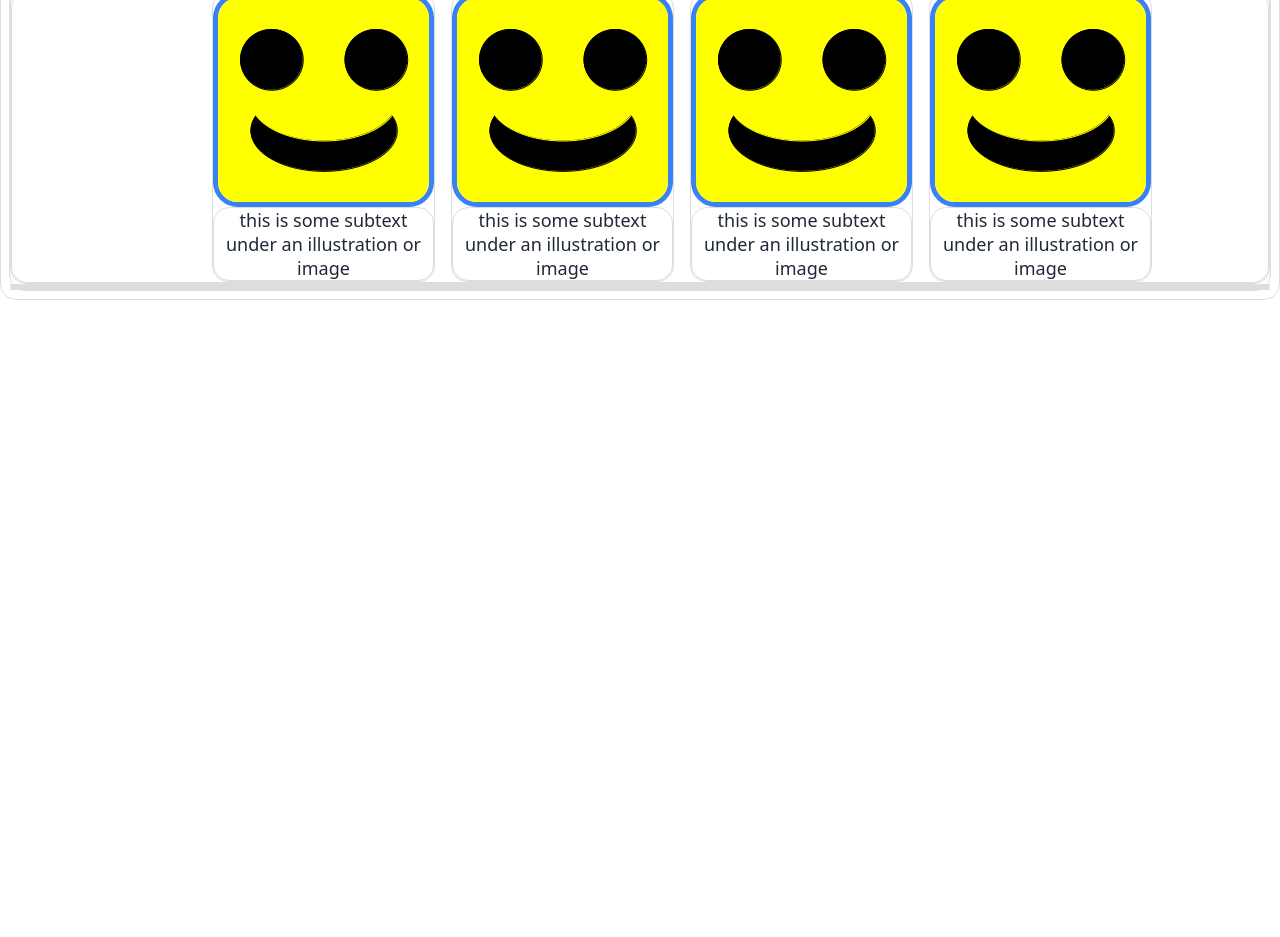
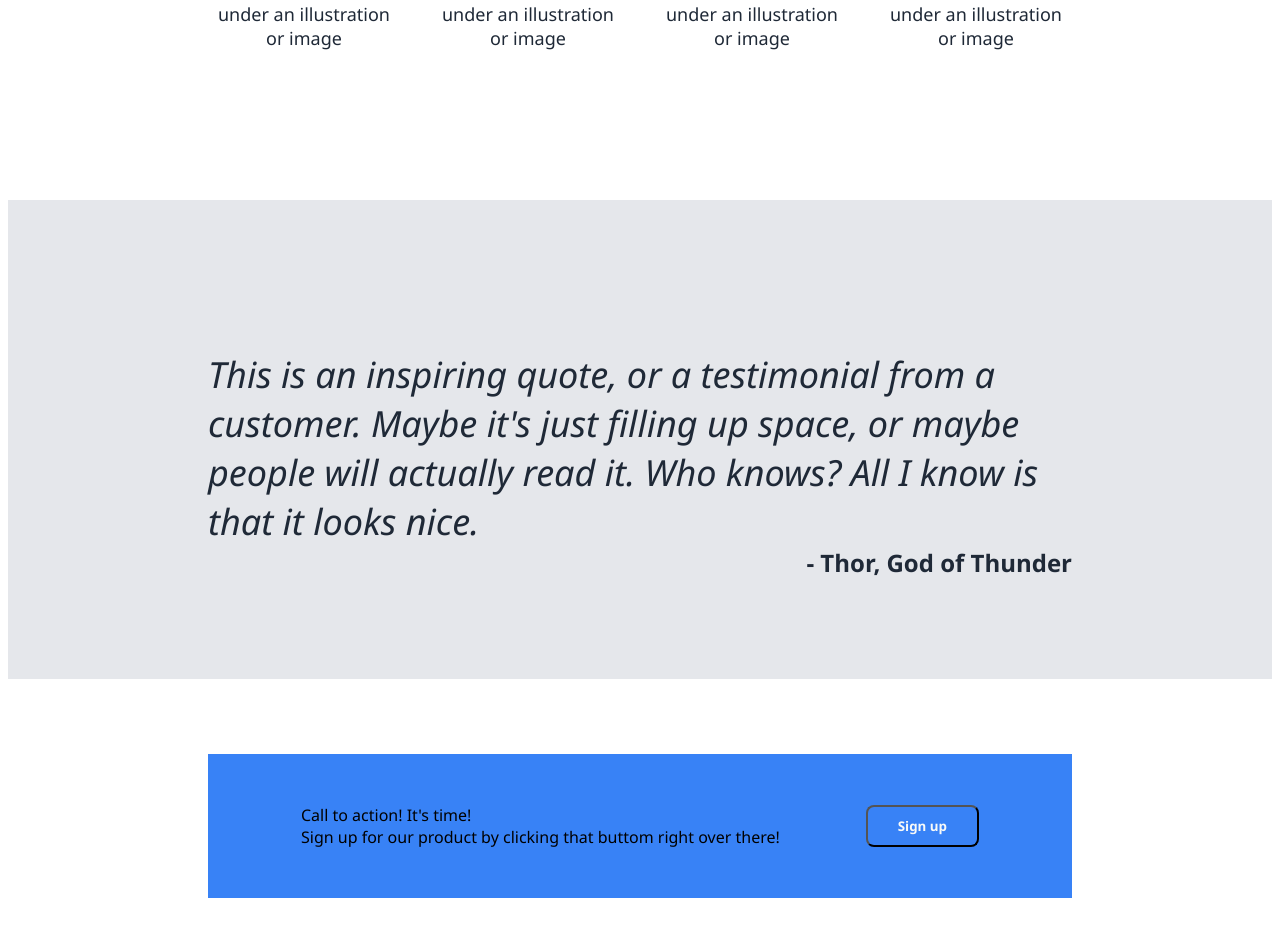
Before and after one commit to KL-dev-creator/Landing_Page, a plain HTML site: page index.html in a window 1280 px wide. Shown: the part 925-1862 px from the top of the page. Before the commit the page ends 1225 px from the top, so only its background shows below. Drawn offline with Linux system fonts and the light colour scheme.

Commit message:
Completed quote section and am working on the call to action section

```diff
--- a/index.html
+++ b/index.html
@@ -19,6 +19,7 @@
     </div>
 
     <div class="herotext">
+        <div class="herocontent">
             <div class="heroleft">
                 <div class="heroheader">
                     This website is awesome
@@ -34,9 +35,7 @@
                 <img src="./placeholder.png" alt="Image to be used as placeholder for this section">
             </div>
         </div>
-
-
-
+    </div>
 
     <div class="information">
         <div class="informationheader">
@@ -60,14 +59,37 @@
                 <div class="infotext">this is some subtext under an illustration or image</div>
             </div>
         </div>
+    </div>
 
+
+    <div class="quote">
+        <div class="quotetext">
+            This is an inspiring quote, or a testimonial from a customer. Maybe it's just filling up space, or maybe people will actually read it. Who knows? All I know is that it looks nice.
         </div>
-    <div class="quote">
+        <div class="quoteauthor">
+            - Thor, God of Thunder
+        </div>
+    </div>
 
+
+    <div class="action">
+        <div class="actiontext">
+            <div class="actionheading">
+                Call to action! It's time!
             </div>
-    <div class="action">
+            <div class="actioncontent">
+                Sign up for our product by clicking that buttom right over there!
+            </div>
+        </div>
+        <div class="buttons">
+            <button id="signupaction">Sign up</button>
+        </div>
+    </div>
 
-    </div>
+
+
+
+
     <div class="footer">
 
     </div>
--- a/style.css
+++ b/style.css
@@ -3,15 +3,15 @@
 } */
 
 *   {
-    font-family: system-ui, -apple-system, BlinkMacSystemFont, 'Segoe UI', Roboto, Oxygen, Ubuntu, Cantarell, 'Open Sans', 'Helvetica Neue', sans-serif;
+    font-family: 'Segoe UI', Roboto, Oxygen, Ubuntu, Cantarell, 'Open Sans', 'Helvetica Neue', sans-serif;
 }
 
 /* Just want to see the borders temporarily */
 
-* {
+/* * {
     border: 1px solid #ddd;
     border-radius: 16px;
-}
+} */
 
 
 body {
@@ -64,34 +64,49 @@ a {
     gap: 20px;
 }
 
+.herocontent    {
+    display: flex;
+    flex-direction: row;
+    gap: 20px;
+}
+
+
 .heroleft   {
     display: flex;
+    flex: 1 2 auto;
     flex-direction: column;
-    gap: 16px;
+    justify-content: stretch;
 }
 
 .heroheader {
     display: flex;
+    flex-wrap: wrap;
     font-size: 48px;
     font-weight: bolder;
     color: #f9faf8;
+    padding: 5px 5px;
 }
 
 .herosubtext {
     display: flex;
+    flex-wrap: wrap;
     font-size: 18px;
     color: #E5E7EB;
+    padding: 5px 5px;
 }
 
 #heroimage img {
     display: flex;
+    flex: 2 1 auto;
+    width: 100%;
     height: auto;
-    width: auto;
-    min-height: 250px;
-    min-width: 500px;
 }
 
 button.signup    {
+    border-color: #3882F6;
+}
+
+button  {
     display: flex;
     cursor: pointer;
     padding: 10px 30px;
@@ -100,12 +115,14 @@ button.signup    {
     color: #f9faf8;
     font-weight: bold;
 }
+
  /* The following relate to the main information section */
 
 .information    {
     display: flex;
     flex-direction: column;
     padding-top: 50px;
+    padding-bottom: 150px;
 }
 
 .informationheader {
@@ -120,17 +137,19 @@ button.signup    {
 .informationimages  {
     display: flex;
     flex-direction: row;
+    flex: 1 1 auto;
     justify-content: space-between;
     padding: 0 200px;
-    gap: 16px;
+    gap: 32px;
+    height: auto;
 }
 
 .imagecontent img {
     display: flex;
     border-radius: 25px;
     border: 5px solid #3882F6;
-    min-height: auto;
-    min-width: auto;
+    width: 100%;
+    height: auto;
 }
 
 .imagecontent   {
@@ -147,3 +166,52 @@ button.signup    {
     color: #1f2937;
     text-align: center;
 }
+
+/* The following section relates to the quote section */
+
+.quote  {
+    display: flex;
+    flex-direction: column;
+    background-color: #E5E7EB;
+    padding-top: 150px;
+    padding-bottom: 100px;
+    padding-left: 200px;
+    padding-right: 200px;
+}
+
+.quotetext  {
+    display: flex;
+    font-size: 36px;
+    font-weight: 100;
+    flex-wrap: wrap;
+    font-style: italic;
+    color: #1f2937;
+}
+
+.quoteauthor    {
+    display: flex;
+    font-size: 24px;
+    font-weight: bold;
+    justify-content: end;
+    color: #1f2937;
+}
+
+/* This section relates to the action section of the website */
+
+.action {
+    display: flex;
+    flex-direction: row;
+    margin: 75px 200px;
+    padding: 50px;
+
+
+    background-color: #3882F6;
+    justify-content: space-around;
+    align-items: center;
+}
+
+.actionheading
+
+button #signupaction   {
+    border-color: #f9faf8;
+}
```
Lines whose indentation alone changed are shown as unchanged.
